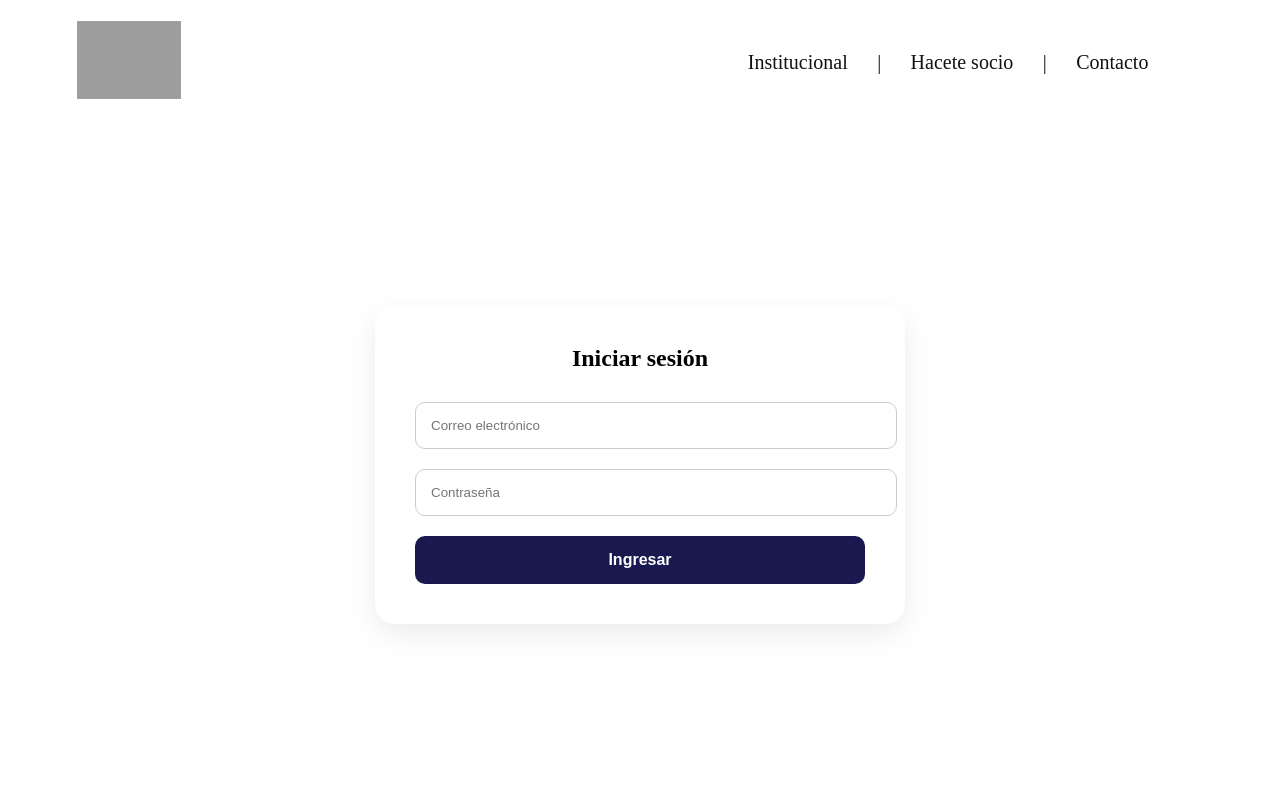
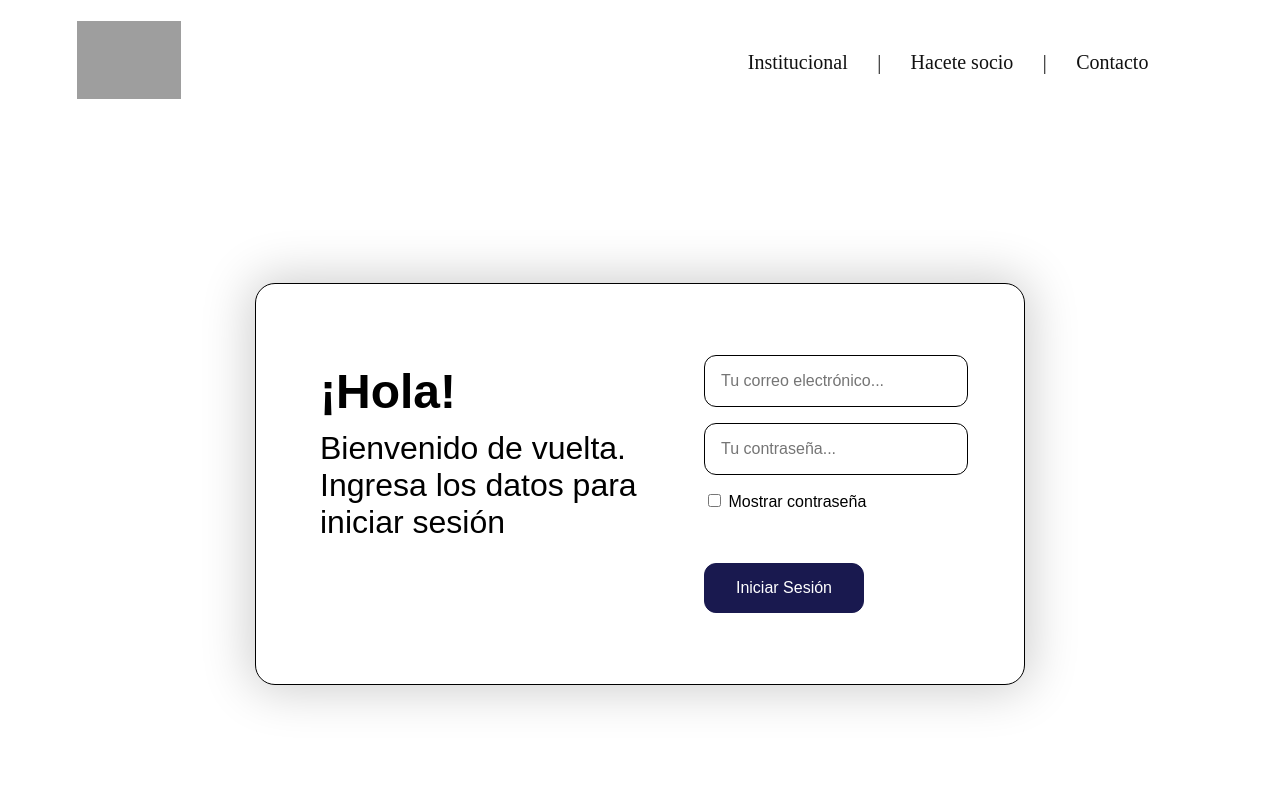
Before and after one commit to FedeLupianez/cecit-frontend, a SvelteKit app: page /login in a window 1280 px wide. Shown: the top 800 px of the page. Built offline with nearby package versions, Linux system fonts and the light colour scheme; grey boxes are pictures that could not be loaded; some icons are missing.

Commit message:
add first version of login page

```diff
--- a/src/app.css
+++ b/src/app.css
@@ -1,4 +1,4 @@
-@import url('https://fonts.googleapis.com/css2?family=Montserrat:ital,wght@0,100..900;1,100..900&display=swap');
+@import url("https://fonts.cdnfonts.com/css/open-sauce-one");
 
 :root {
 
@@ -20,7 +20,7 @@ body {
     width: 100%;
     overflow-x: hidden;
 
-    font-family: "Montserrat", Arial, Helvetica, sans-serif;
+    font-family: "Open Sauce One", sans-serif;
     background: #f4f4f4;
 }
 
--- a/src/routes/+layout.svelte
+++ b/src/routes/+layout.svelte
@@ -1,5 +1,4 @@
 <script lang="ts">
-    import favicon from "$lib/assets/favicon.svg";
     import Navbar from "$lib/components/Navbar.svelte";
     import Footer from "$lib/components/Footer.svelte";
 
@@ -7,7 +6,7 @@
 </script>
 
 <svelte:head>
-    <link rel="icon" href={favicon} />
+    <link rel="icon" href="http://centrodecomercioag.com.ar/wp-content/uploads/2023/07/cecit2023.png" />
 </svelte:head>
 
 <Navbar />
@@ -22,4 +21,7 @@
     main {
         flex: 1;
     }
+    * {
+        font-family: "Open Sauce One", sans-serif;
+    }
 </style>
--- a/src/routes/login/+page.svelte
+++ b/src/routes/login/+page.svelte
@@ -1,83 +1,176 @@
 <script>
-  let email = $state('');
-  let password = $state('');
+    let email = $state("");
+    let password = $state("");
+    let showPassword = $state(false);
+    let error = $state("");
+    const passwdError = "Ingresa una contraseña";
+    const emailError = "Ingresa un correo electrónico válido.";
+
+    function login() {
+        const regex = /^[^\s@]+@[^\s@]+\.[^\s@]+$/;
+
+        if (!regex.test(email)) {
+            error = emailError;
+            return;
+        }
+        if (!password) {
+            error = passwdError;
+            return;
+        }
+        error = "";
+
+        console.log(email);
+        console.log(password);
+    }
 </script>
+
+<svelte:head>
+    <title>CeCIT Login</title>
+</svelte:head>
 
 <section class="login-page">
     <div class="login-card">
-    <h1>Iniciar sesión</h1>
-
+        <div class="left">
+            <p class="title">¡Hola!</p>
+            <p class="text">Bienvenido de vuelta.</p>
+            <p class="text">Ingresa los datos para iniciar sesión</p>
+        </div>
+        <form onsubmit={login} class="right" novalidate>
             <input
                 bind:value={email}
+                oninput={() => (error = "")}
                 type="email"
-      placeholder="Correo electrónico"
+                placeholder="Tu correo electrónico..."
+                class="login"
+                class:loginerror={error === emailError}
+                required
             />
 
             <input
                 bind:value={password}
-      type="password"
-      placeholder="Contraseña"
+                oninput={() => (error = "")}
+                type={showPassword ? "text" : "password"}
+                placeholder="Tu contraseña..."
+                class="login"
+                class:loginerror={error === passwdError}
+                required
             />
+            <label>
+                <input type="checkbox" bind:checked={showPassword} />
+                Mostrar contraseña
+            </label>
 
-    <button>Ingresar</button>
+            <p class="error" class:visible={!!error}>{error}</p>
+            <button type="submit">Iniciar Sesión</button>
+        </form>
     </div>
 </section>
 
 <style>
     .login-page {
-    min-height: 80vh;
-
+        min-height: 90vh;
         display: flex;
         align-items: center;
         justify-content: center;
-
-    padding: 20px;
     }
 
     .login-card {
-    width: 100%;
-    max-width: 450px;
+        width: 60%;
+        height: 50vh;
 
         background: white;
 
-    padding: 40px;
-
         border-radius: 20px;
-
-    box-shadow: 0 10px 30px rgba(0,0,0,0.08);
+        border: solid 1px black;
+        display: flex;
+        flex-direction: row;
+        box-shadow: 0 0 50px 5px rgba(0, 0, 0, 0.2);
     }
 
-  h1 {
-    margin-top: 0;
-    margin-bottom: 30px;
-    text-align: center;
+    .left,
+    .right {
+        display: flex;
+        flex-direction: column;
+        justify-content: start;
     }
 
-  input {
+    .left {
+        padding-left: 4rem;
+        padding-top: 5rem;
+        flex-wrap: wrap;
+        max-width: 50%;
+        align-items: flex-start;
+    }
+
+    .right {
+        align-items: start;
+        justify-content: center;
+        width: 30%;
+        gap: 1rem;
+    }
+
+    .title {
+        font-size: 3rem;
+        font-weight: bold;
+        margin-top: 0;
+        margin-bottom: 0.7rem;
+        padding: 0;
+    }
+
+    .text {
+        font-size: 2rem;
+        padding: 0;
+        margin: 0;
+    }
+
+    .login {
         width: 100%;
+        padding: 1rem;
 
-    margin-bottom: 20px;
+        border-radius: 12px;
+        border: 1px solid black;
+        font-size: 1rem;
+    }
 
-    padding: 15px;
-
-    border-radius: 10px;
-    border: 1px solid #ccc;
-
-    outline: none;
+    .login:focus {
+        border: 1px solid white;
     }
 
     button {
-    width: 100%;
+        width: 10rem;
 
         padding: 15px;
 
         border: none;
-    border-radius: 10px;
+        border-radius: 12px;
 
         background: #19194f;
         color: white;
 
         font-size: 16px;
-    font-weight: bold;
+        border: 1px solid #19194f;
+    }
+
+    button:hover {
+        cursor: pointer;
+        color: #19194f;
+        background: white;
+        border: 1px solid black;
+    }
+    .error {
+        color: #d32f2f;
+        font-size: 0.9rem;
+        margin: 0;
+        min-height: 1.2rem;
+        visibility: hidden;
+    }
+
+    .loginerror {
+        color: #d32f2f;
+        border: 1px solid #d32f2f;
+    }
+
+    .error.visible {
+        visibility: visible;
     }
 </style>
```
Also changed, not shown: src/routes/home/+page.svelte (+9 -6 lines). Lines whose indentation alone changed are shown as unchanged.
